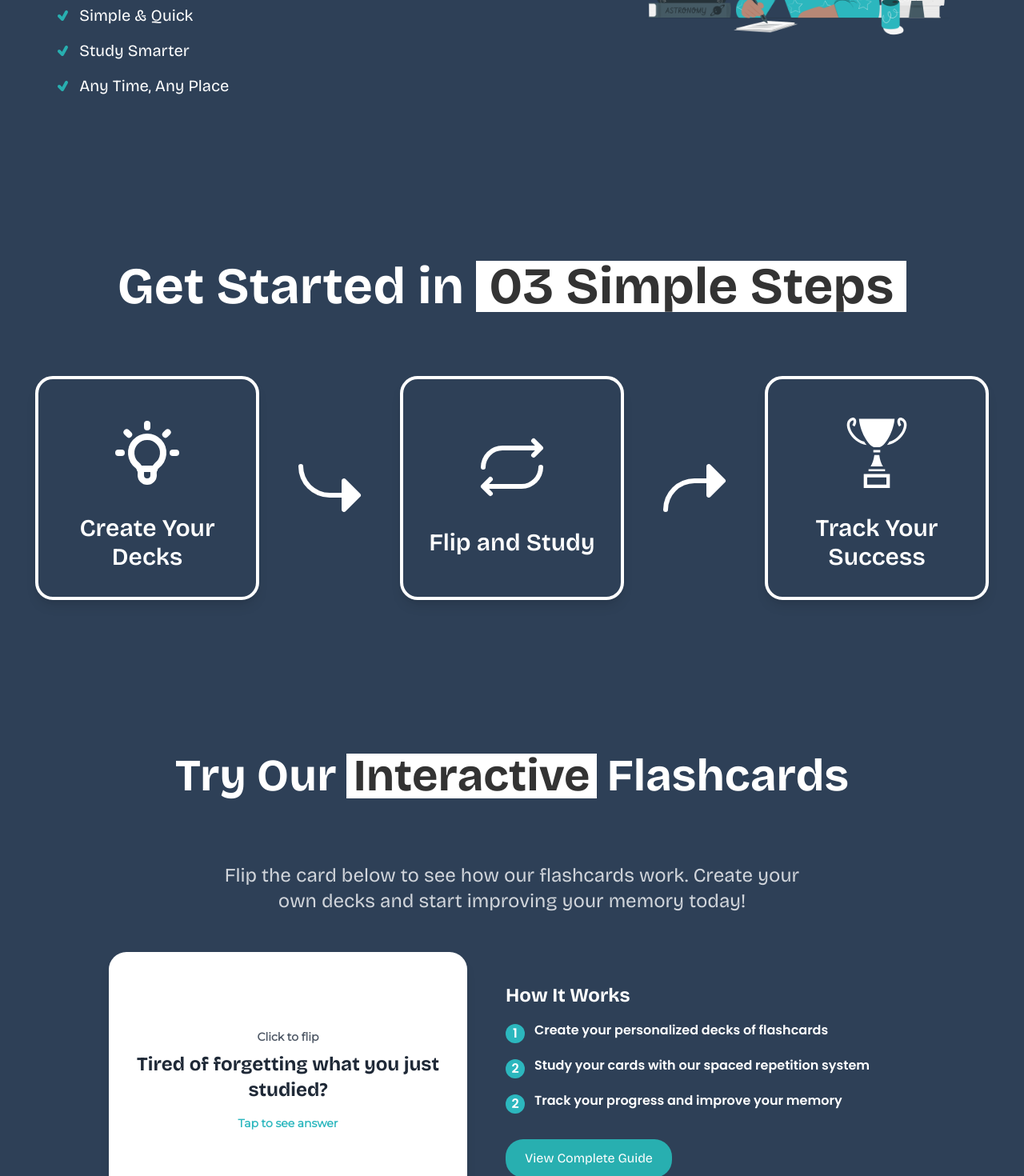
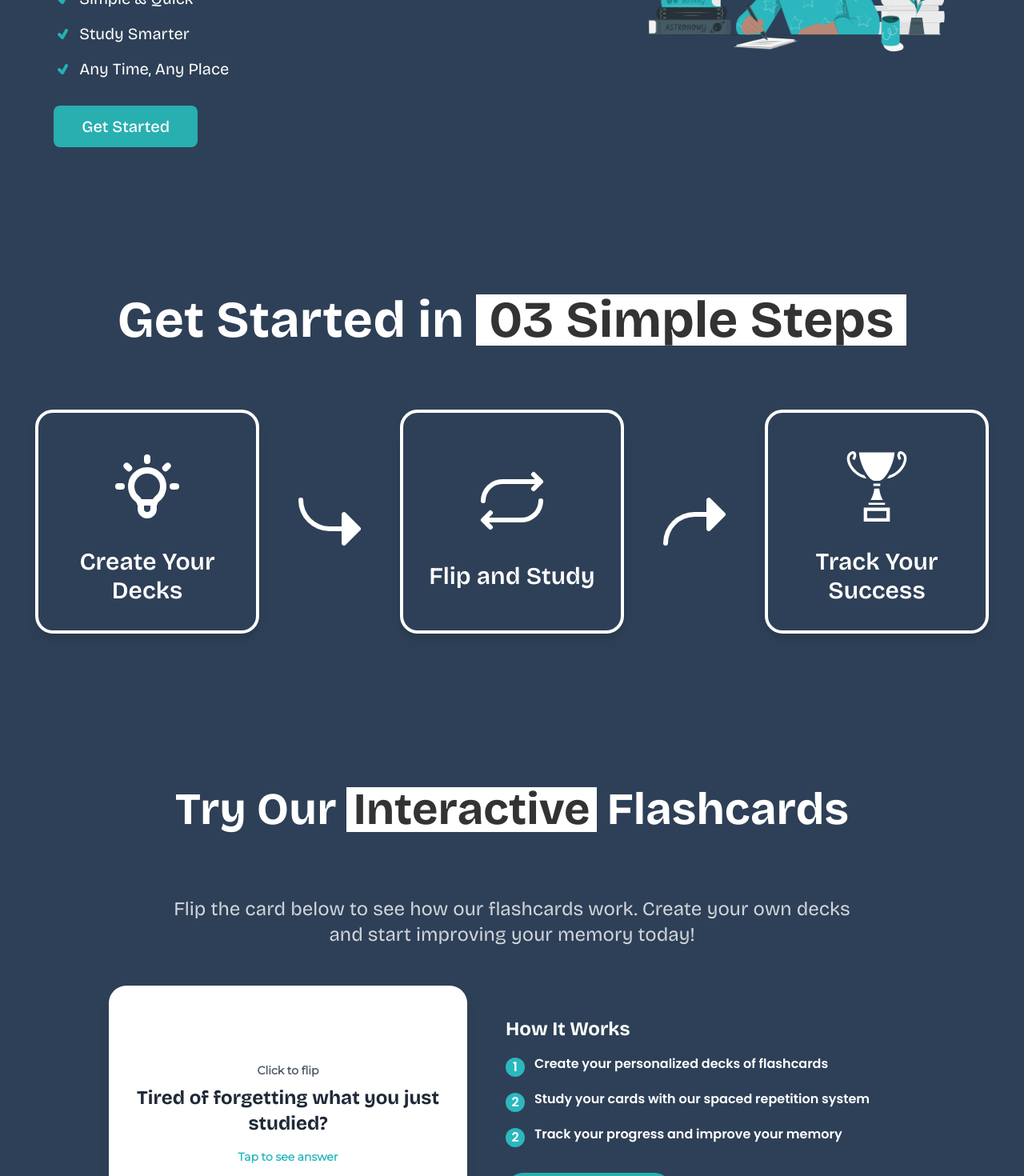
Before and after one commit to nostoc/memory-ball-app, a Next.js app in the folder frontend/: page / in a window 1280 px wide. Shown: the part 500-1970 px from the top of the page at 80% size. Built offline with nearby package versions, Linux system fonts and the light colour scheme; no server answers.

Commit message:
minor improvments

```diff
--- a/frontend/components/home/Intro.tsx
+++ b/frontend/components/home/Intro.tsx
@@ -2,6 +2,7 @@ import Image from "next/image";
 import React from "react";
 import StudyingCuate from "../../public/images/Studying-pana.png";
 import { TiTick } from "react-icons/ti";
+import Link from "next/link";
 
 const Intro = () => {
   return (
@@ -36,6 +37,14 @@ const Intro = () => {
               <p className="text-white font-bricolage text-base md:text-xl">Any Time, Any Place</p>
             </div>
           </div>
+          <Link
+            href="/auth/login"
+            className="bg-button hover:bg-button/90 text-white font-bricolage font-medium text-lg
+            md:text-xl px-8 py-3 rounded-lg mt-8 mx-auto md:mx-0 w-[200px] md:w-[180px]
+            transition-all duration-300 hover:scale-105 hover:shadow-lg text-center"
+          >
+            Get Started
+          </Link>
         </div>
         <Image
           src={StudyingCuate}
--- a/frontend/components/home/flashCardDemo.tsx
+++ b/frontend/components/home/flashCardDemo.tsx
@@ -11,14 +11,14 @@ const FlashCardDemo = () => {
 
   return (
     <section className="container mx-auto py-8 md:py-12 my-10 md:my-20">
-      <div className="max-w-7xl">
+      <div className="max-w-7xl mx-auto"> {/* Added mx-auto here */}
         <div className="text-center mb-8 md:mb-12">
           <h1 className="text-3xl md:text-4xl lg:text-[56px] font-bold text-white text-center mb-8 md:mb-20 font-bricolage">
             Try Our{" "}
             <span className="bg-white text-title p-2 mt-2 md:mt-0 inline-block">Interactive</span>{" "}
             Flashcards
           </h1>
-          <h3 className="text-xl md:text-2xl text-gray-300 font-bricolage max-w-3xl mx-auto px-4">
+          <h3 className="text-xl md:text-2xl text-gray-300 font-bricolage max-w-4xl mx-auto px-4"> {/* Changed max-w-3xl to max-w-4xl */}
             Flip the card below to see how our flashcards work. Create your own
             decks and start improving your memory today!
           </h3>
@@ -61,7 +61,7 @@ const FlashCardDemo = () => {
 
           {/* Instructions */}
           <div className="w-full max-w-lg text-white px-4 md:px-0">
-            <h3 className="text-xl md:text-2xl font-bricolage font-bold mb-4">
+            <h3 className="text-xl md:text-2xl font-bricolage font-bold mb-4 max-w-xl"> {/* Added max-w-xl */}
               How It Works
             </h3>
             <ul className="space-y-4 font-poppins text-sm md:text-base">
--- a/frontend/components/shared/Header.tsx
+++ b/frontend/components/shared/Header.tsx
@@ -12,6 +12,7 @@ const Header = () => {
   const [isMobileMenuOpen, setIsMobileMenuOpen] = useState(false);
   const dropdownRef = useRef<HTMLDivElement>(null);
   const mobileMenuRef = useRef<HTMLDivElement>(null);
+  const toggleButtonRef = useRef<HTMLButtonElement>(null);
   const router = useRouter();
   const pathname = usePathname();
 
@@ -57,10 +58,13 @@ const Header = () => {
 
       if (
         mobileMenuRef.current &&
-        !mobileMenuRef.current.contains(event.target as Node)
+        !mobileMenuRef.current.contains(event.target as Node) &&
+        toggleButtonRef.current &&
+        !toggleButtonRef.current.contains(event.target as Node)
       ) {
         setIsMobileMenuOpen(false);
       }
+
     };
 
     document.addEventListener("mousedown", handleClickOutside);
@@ -132,6 +136,7 @@ const Header = () => {
 
         {/* Mobile menu button */}
         <button
+          ref={toggleButtonRef}
           className="md:hidden p-2 rounded-md text-white hover:bg-oceanBlue/20 transition-colors"
           onClick={toggleMobileMenu}
           aria-label="Toggle menu"
```
